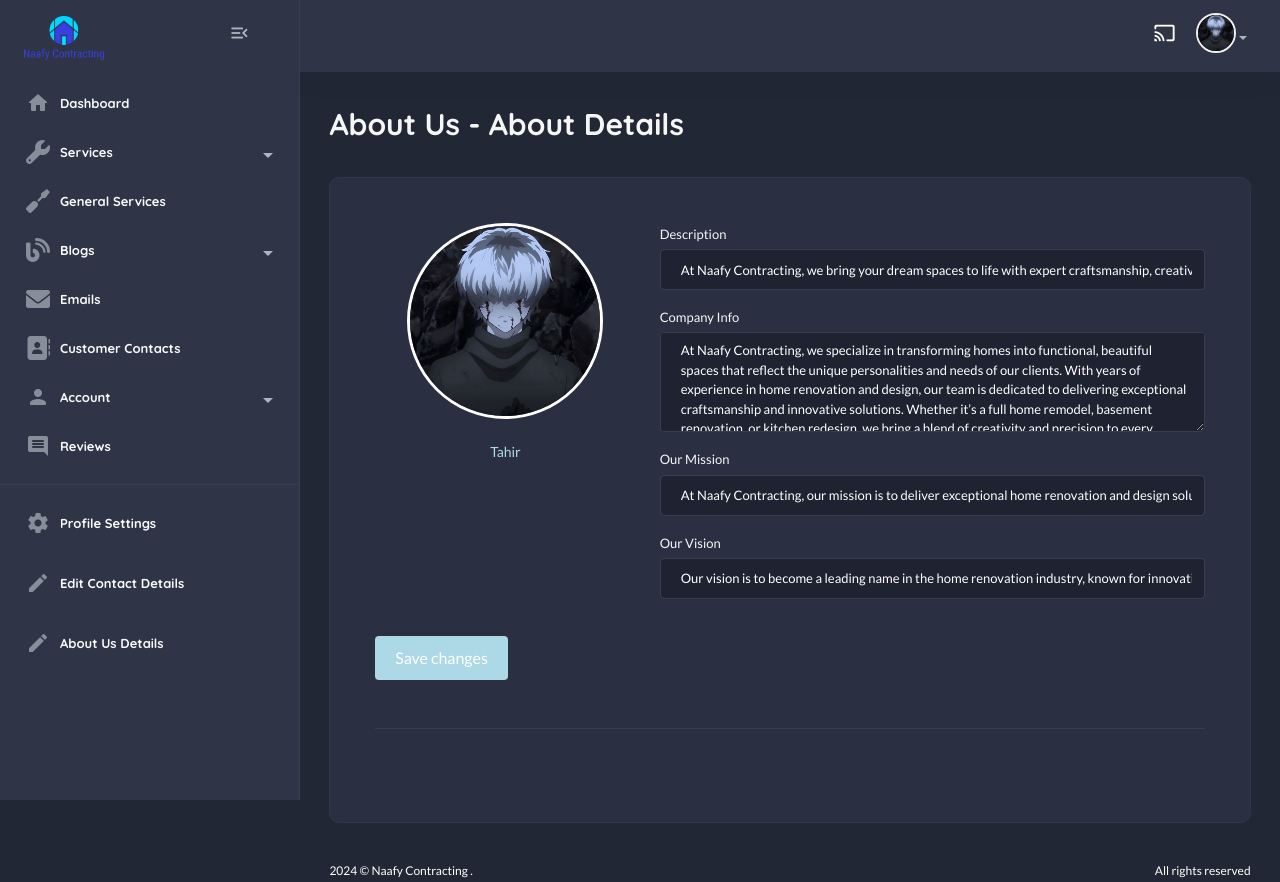
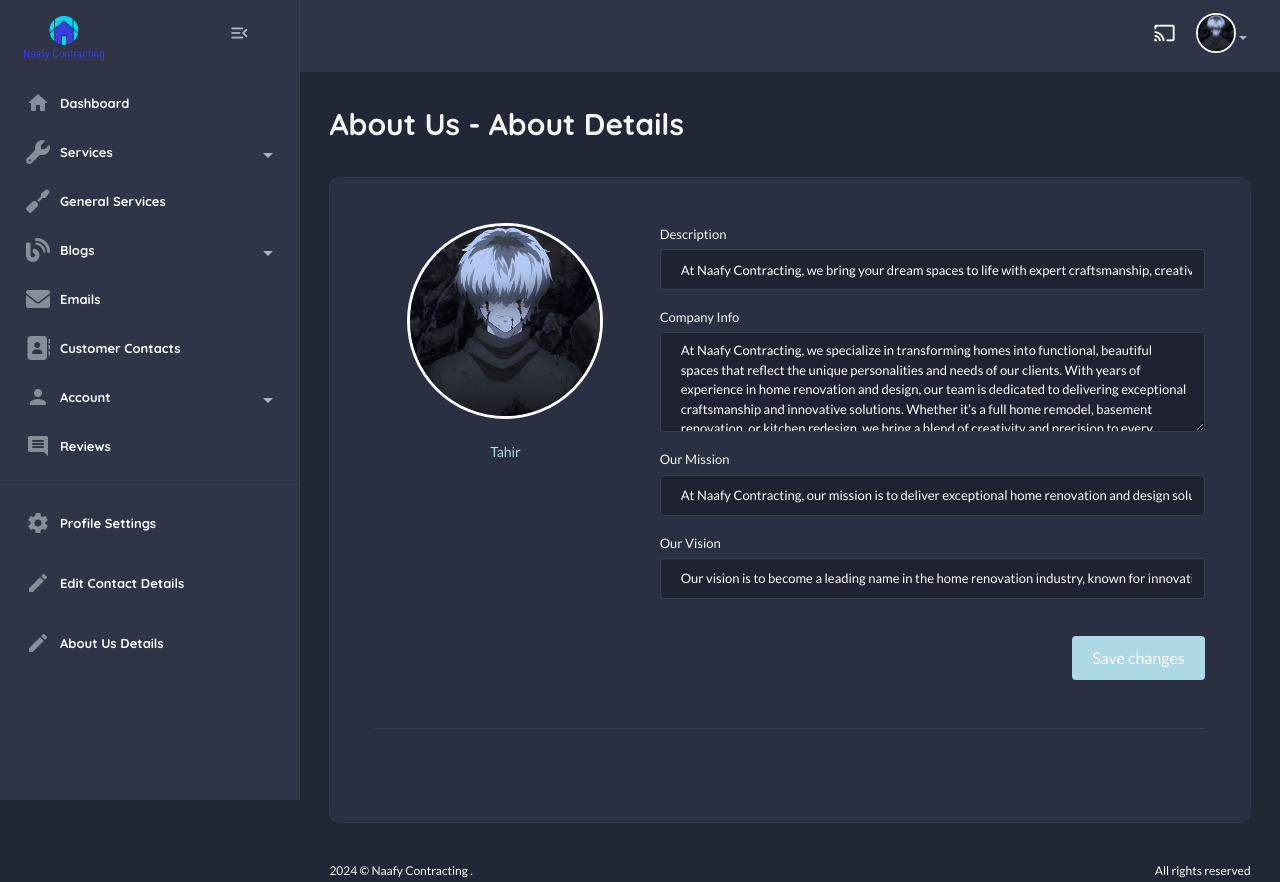
Before and after one commit to Aneela-Kiran/naafy-contracting, a Django app: page /useradmin/edit-about-us/ in a window 1280 px wide. Shown: the top 882 px of the page. Run offline with Django 5.2, Linux system fonts and the light colour scheme; a user stored in the database is signed in; data comes from the database, SQL or seed files in the repository; some libraries are stand-ins or nearby versions.

Commit message:
Slight change in edit-contact & about-us page

```diff
--- a/templates/useradmin/about-us.html
+++ b/templates/useradmin/about-us.html
@@ -63,7 +63,9 @@
                                         <br />
 
                                         {% if request.user.is_authenticated %}
-                                        <button class="btn button-hover-effect" type="submit">Save changes</button>
+                                        <div class="text-end">
+                                            <button class="btn button-hover-effect" type="submit">Save changes</button>
+                                        </div>
                                         {% endif %}
                                     </form>
                                     <hr class="my-5" />
--- a/templates/useradmin/edit-contact-details.html
+++ b/templates/useradmin/edit-contact-details.html
@@ -60,7 +60,9 @@
                                         <br />
 
                                         {% if request.user.is_authenticated %}
-                                        <button class="btn button-hover-effect" type="submit">Save changes</button>
+                                        <div class="text-end">
+                                            <button class="btn button-hover-effect" type="submit">Save changes</button>
+                                        </div>
                                         {% endif %}
                                     </form>
                                     <hr class="my-5" />
```
